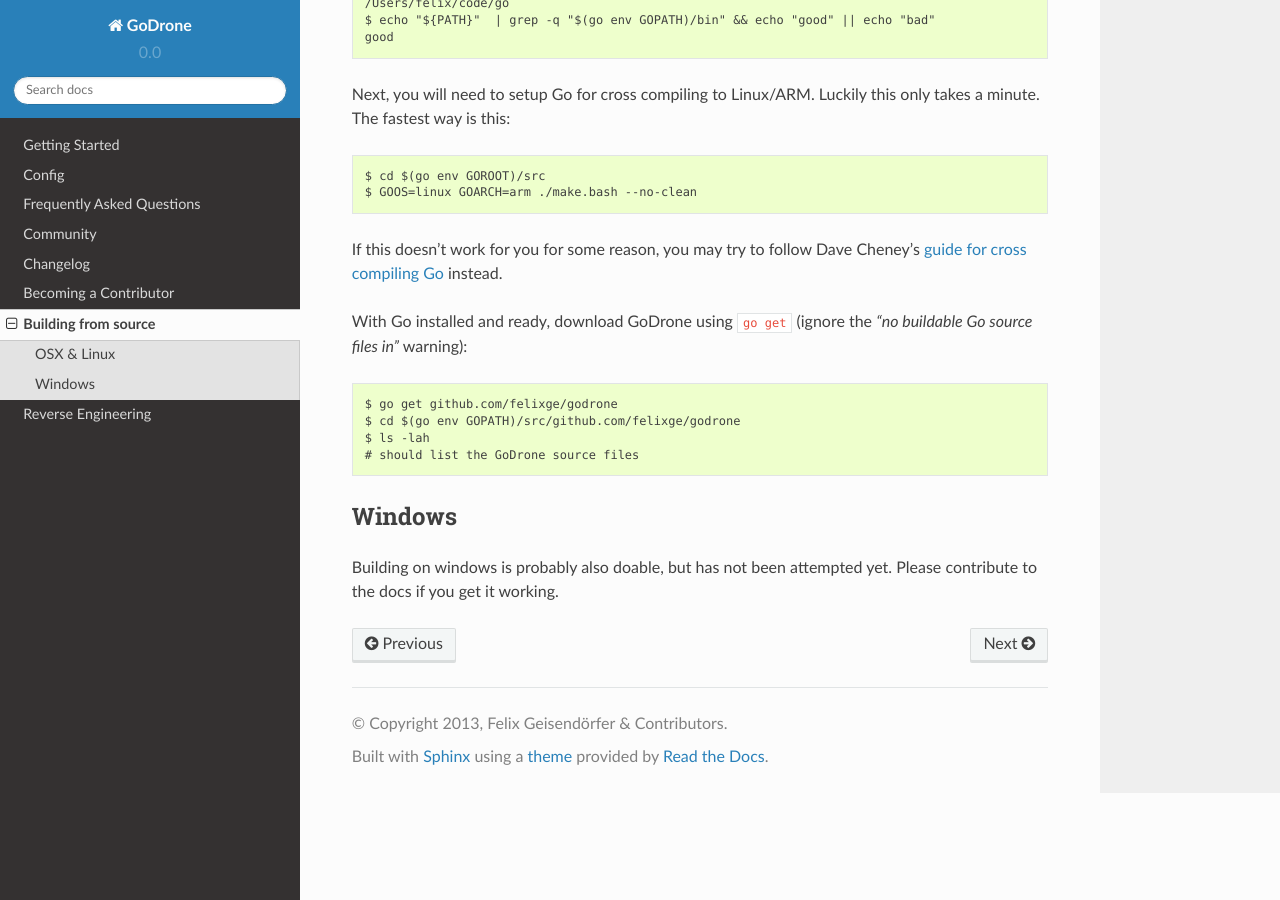
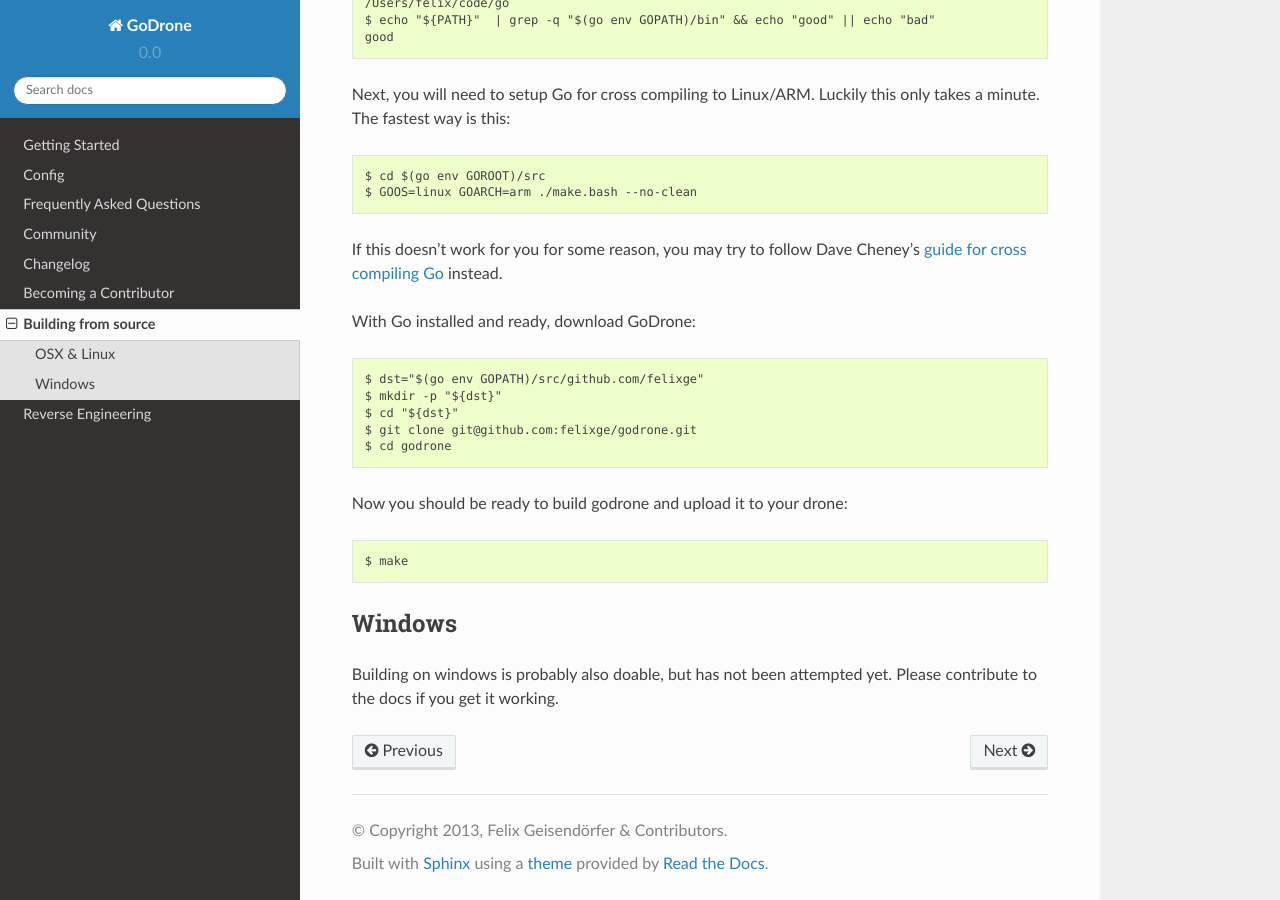
Before and after one commit to felixge/godrone, a Sphinx documentation site: the page built from docs/contributor/building.rst, in a window 1280 px wide and 900 px high, scrolled down 503 px. Built offline with Sphinx 7.4.7 and the Read the Docs theme 2.0.0, drawn with Linux system fonts in a browser that asks for light colours.

Commit message:
docs: building

```diff
--- a/docs/contributor/building.rst
+++ b/docs/contributor/building.rst
@@ -33,14 +33,17 @@
 <http://dave.cheney.net/2012/09/08/an-introduction-to-cross-compilation-with-go>`_
 instead.
 
-With Go installed and ready, download GoDrone using ``go get`` (ignore the *"no
-buildable Go source files in"* warning)::
+With Go installed and ready, download GoDrone::
 
-    $ go get github.com/felixge/godrone
-    $ cd $(go env GOPATH)/src/github.com/felixge/godrone
-    $ ls -lah
-    # should list the GoDrone source files
+    $ dst="$(go env GOPATH)/src/github.com/felixge"
+    $ mkdir -p "${dst}"
+    $ cd "${dst}"
+    $ git clone git@github.com:felixge/godrone.git
+    $ cd godrone
 
+Now you should be ready to build godrone and upload it to your drone::
+
+    $ make
 
 Windows
 -------
```
